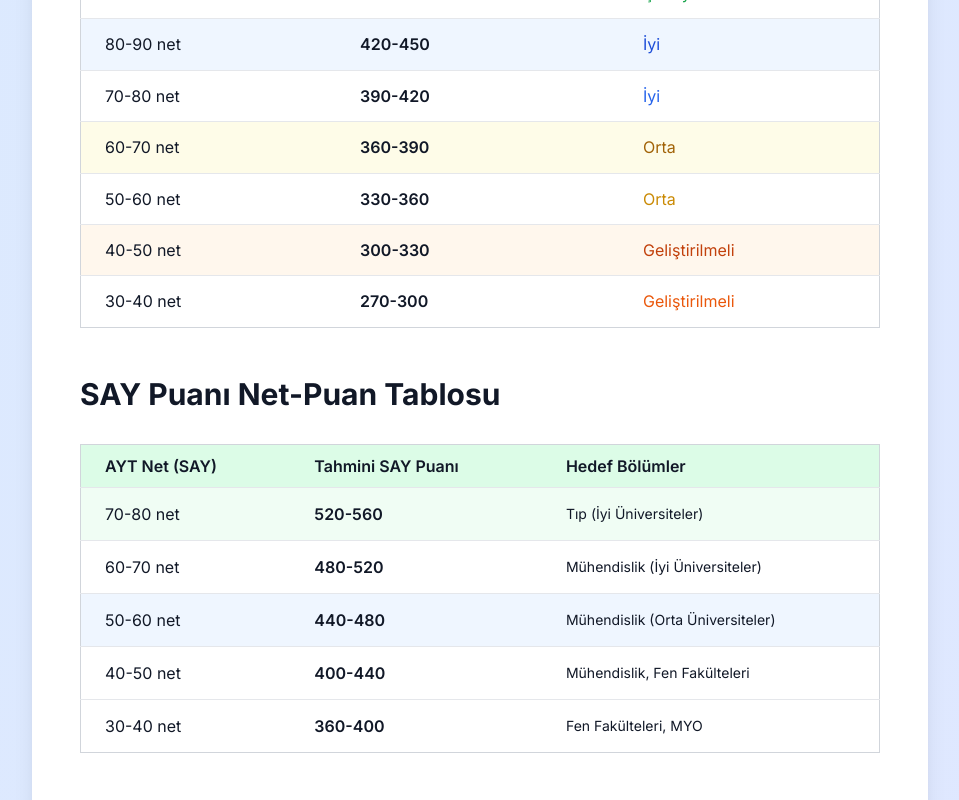
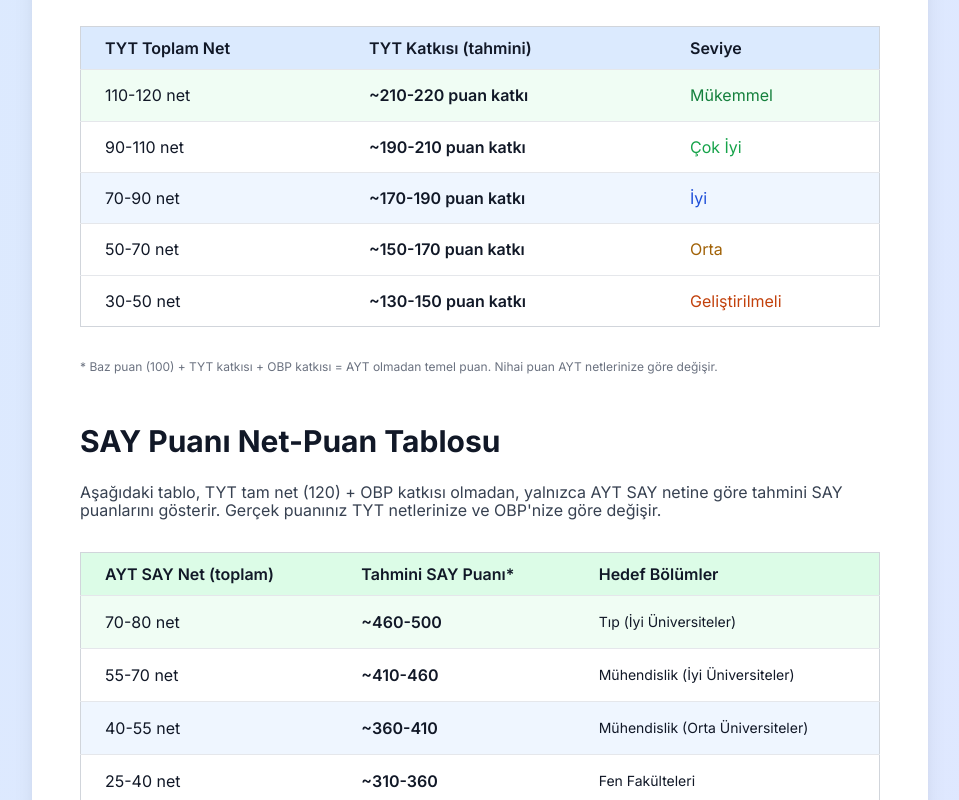
Before and after one commit to mert121212/yks-net-hesaplama, a Next.js app: page /blog/yks-kac-net-kac-puan in a window 1280 px wide. Shown: the part 840-1640 px from the top of the page, without its empty margins (160-1119 px from the left). Built offline with nearby package versions, Linux system fonts and the light colour scheme.

Commit message:
fix: content audit - fix factual errors across pages

```diff
--- a/src/app/blog/yks-kac-net-kac-puan/page.tsx
+++ b/src/app/blog/yks-kac-net-kac-puan/page.tsx
@@ -53,102 +53,103 @@ export default function YKSKacNetKacPuan() {
                             </p>
                         </div>
 
-                        <h2 className="text-3xl font-bold text-gray-900 mt-12 mb-6">TYT Net-Puan Tablosu</h2>
+                        <h2 className="text-3xl font-bold text-gray-900 mt-12 mb-6">TYT Net ve Puan İlişkisi</h2>
+
+                        <div className="bg-amber-50 border-l-4 border-amber-500 p-6 my-6 rounded-lg">
+                            <h3 className="font-bold text-amber-900 mb-2">⚠️ Önemli Bilgi</h3>
+                            <p className="text-gray-700">
+                                TYT tek başına bir yerleştirme puanı üretmez. SAY, EA, SÖZ ve DİL puanları
+                                TYT <strong>ve</strong> AYT netlerinin birlikte hesaplanmasıyla oluşur.
+                                Aşağıdaki tablo, TYT netinin nihai puana katkısını gösterir; gerçek puanınız
+                                AYT netlerinize de bağlıdır.
+                            </p>
+                        </div>
 
                         <div className="overflow-x-auto my-8">
                             <table className="min-w-full bg-white border border-gray-300 rounded-lg">
                                 <thead className="bg-blue-100">
                                     <tr>
-                                        <th className="px-6 py-3 text-left font-semibold border-b">TYT Net</th>
-                                        <th className="px-6 py-3 text-left font-semibold border-b">Tahmini Puan</th>
+                                        <th className="px-6 py-3 text-left font-semibold border-b">TYT Toplam Net</th>
+                                        <th className="px-6 py-3 text-left font-semibold border-b">TYT Katkısı (tahmini)</th>
                                         <th className="px-6 py-3 text-left font-semibold border-b">Seviye</th>
                                     </tr>
                                 </thead>
                                 <tbody>
                                     <tr className="border-b bg-green-50">
-                                        <td className="px-6 py-4">100-120 net</td>
-                                        <td className="px-6 py-4 font-semibold">480-500</td>
+                                        <td className="px-6 py-4">110-120 net</td>
+                                        <td className="px-6 py-4 font-semibold">~210-220 puan katkı</td>
                                         <td className="px-6 py-4 text-green-700">Mükemmel</td>
                                     </tr>
                                     <tr className="border-b">
-                                        <td className="px-6 py-4">90-100 net</td>
-                                        <td className="px-6 py-4 font-semibold">450-480</td>
+                                        <td className="px-6 py-4">90-110 net</td>
+                                        <td className="px-6 py-4 font-semibold">~190-210 puan katkı</td>
                                         <td className="px-6 py-4 text-green-600">Çok İyi</td>
                                     </tr>
                                     <tr className="border-b bg-blue-50">
-                                        <td className="px-6 py-4">80-90 net</td>
-                                        <td className="px-6 py-4 font-semibold">420-450</td>
+                                        <td className="px-6 py-4">70-90 net</td>
+                                        <td className="px-6 py-4 font-semibold">~170-190 puan katkı</td>
                                         <td className="px-6 py-4 text-blue-700">İyi</td>
                                     </tr>
                                     <tr className="border-b">
-                                        <td className="px-6 py-4">70-80 net</td>
-                                        <td className="px-6 py-4 font-semibold">390-420</td>
-                                        <td className="px-6 py-4 text-blue-600">İyi</td>
-                                    </tr>
-                                    <tr className="border-b bg-yellow-50">
-                                        <td className="px-6 py-4">60-70 net</td>
-                                        <td className="px-6 py-4 font-semibold">360-390</td>
+                                        <td className="px-6 py-4">50-70 net</td>
+                                        <td className="px-6 py-4 font-semibold">~150-170 puan katkı</td>
                                         <td className="px-6 py-4 text-yellow-700">Orta</td>
                                     </tr>
-                                    <tr className="border-b">
-                                        <td className="px-6 py-4">50-60 net</td>
-                                        <td className="px-6 py-4 font-semibold">330-360</td>
-                                        <td className="px-6 py-4 text-yellow-600">Orta</td>
-                                    </tr>
-                                    <tr className="border-b bg-orange-50">
-                                        <td className="px-6 py-4">40-50 net</td>
-                                        <td className="px-6 py-4 font-semibold">300-330</td>
+                                    <tr>
+                                        <td className="px-6 py-4">30-50 net</td>
+                                        <td className="px-6 py-4 font-semibold">~130-150 puan katkı</td>
                                         <td className="px-6 py-4 text-orange-700">Geliştirilmeli</td>
-                                    </tr>
-                                    <tr>
-                                        <td className="px-6 py-4">30-40 net</td>
-                                        <td className="px-6 py-4 font-semibold">270-300</td>
-                                        <td className="px-6 py-4 text-orange-600">Geliştirilmeli</td>
                                     </tr>
                                 </tbody>
                             </table>
                         </div>
+                        <p className="text-xs text-gray-500 mb-8">* Baz puan (100) + TYT katkısı + OBP katkısı = AYT olmadan temel puan. Nihai puan AYT netlerinize göre değişir.</p>
 
                         <h2 className="text-3xl font-bold text-gray-900 mt-12 mb-6">SAY Puanı Net-Puan Tablosu</h2>
+                        <p className="text-gray-700 mb-4">
+                            Aşağıdaki tablo, TYT tam net (120) + OBP katkısı olmadan, yalnızca AYT SAY netine göre
+                            tahmini SAY puanlarını gösterir. Gerçek puanınız TYT netlerinize ve OBP'nize göre değişir.
+                        </p>
 
                         <div className="overflow-x-auto my-8">
                             <table className="min-w-full bg-white border border-gray-300 rounded-lg">
                                 <thead className="bg-green-100">
                                     <tr>
-                                        <th className="px-6 py-3 text-left font-semibold border-b">AYT Net (SAY)</th>
-                                        <th className="px-6 py-3 text-left font-semibold border-b">Tahmini SAY Puanı</th>
+                                        <th className="px-6 py-3 text-left font-semibold border-b">AYT SAY Net (toplam)</th>
+                                        <th className="px-6 py-3 text-left font-semibold border-b">Tahmini SAY Puanı*</th>
                                         <th className="px-6 py-3 text-left font-semibold border-b">Hedef Bölümler</th>
                                     </tr>
                                 </thead>
                                 <tbody>
                                     <tr className="border-b bg-green-50">
                                         <td className="px-6 py-4">70-80 net</td>
-                                        <td className="px-6 py-4 font-semibold">520-560</td>
+                                        <td className="px-6 py-4 font-semibold">~460-500</td>
                                         <td className="px-6 py-4 text-sm">Tıp (İyi Üniversiteler)</td>
                                     </tr>
                                     <tr className="border-b">
-                                        <td className="px-6 py-4">60-70 net</td>
-                                        <td className="px-6 py-4 font-semibold">480-520</td>
+                                        <td className="px-6 py-4">55-70 net</td>
+                                        <td className="px-6 py-4 font-semibold">~410-460</td>
                                         <td className="px-6 py-4 text-sm">Mühendislik (İyi Üniversiteler)</td>
                                     </tr>
                                     <tr className="border-b bg-blue-50">
-                                        <td className="px-6 py-4">50-60 net</td>
-                                        <td className="px-6 py-4 font-semibold">440-480</td>
+                                        <td className="px-6 py-4">40-55 net</td>
+                                        <td className="px-6 py-4 font-semibold">~360-410</td>
                                         <td className="px-6 py-4 text-sm">Mühendislik (Orta Üniversiteler)</td>
                                     </tr>
                                     <tr className="border-b">
-                                        <td className="px-6 py-4">40-50 net</td>
-                                        <td className="px-6 py-4 font-semibold">400-440</td>
-                                        <td className="px-6 py-4 text-sm">Mühendislik, Fen Fakülteleri</td>
+                                        <td className="px-6 py-4">25-40 net</td>
+                                        <td className="px-6 py-4 font-semibold">~310-360</td>
+                                        <td className="px-6 py-4 text-sm">Fen Fakülteleri</td>
                                     </tr>
                                     <tr>
-                                        <td className="px-6 py-4">30-40 net</td>
-                                        <td className="px-6 py-4 font-semibold">360-400</td>
-                                        <td className="px-6 py-4 text-sm">Fen Fakülteleri, MYO</td>
+                                        <td className="px-6 py-4">10-25 net</td>
+                                        <td className="px-6 py-4 font-semibold">~260-310</td>
+                                        <td className="px-6 py-4 text-sm">MYO, Açık Öğretim</td>
                                     </tr>
                                 </tbody>
                             </table>
                         </div>
+                        <p className="text-xs text-gray-500 mb-8">* TYT ~100 net varsayımıyla tahmini değerlerdir. ÖSYM kesin katsayıları açıklamaz.</p>
 
                         <div className="bg-gradient-to-r from-blue-600 to-purple-600 rounded-2xl p-8 my-12 text-center text-white">
                             <h2 className="text-3xl font-bold mb-4">Kendi Puanınızı Hesaplayın!</h2>
--- a/src/app/sss/page.tsx
+++ b/src/app/sss/page.tsx
@@ -42,7 +42,7 @@ export default function SSS() {
                 },
                 {
                     q: 'OBP nedir ve nasıl hesaplanır?',
-                    a: 'OBP (Ortaöğretim Başarı Puanı), lise diploma notunuzun 5\'e bölünmesiyle bulunur ve 0-100 arası bir değerdir. YKS puanınıza 0.12 katsayısıyla eklenir. Örneğin 85 OBP: 85 × 0.12 = 10.2 puan katkı sağlar.'
+                    a: 'OBP (Ortaöğretim Başarı Puanı), lise diploma notunuzun YKS puanınıza katkısıdır. Diploma notunuz (0-100) önce 5 ile çarpılarak gerçek OBP\'ye (0-500) dönüştürülür, ardından 0.12 katsayısıyla çarpılır. Örneğin diploma notunuz 85 ise: 85 × 5 = 425 OBP, 425 × 0.12 = 51 puan katkı sağlar. Diploma notu 100 ise maksimum 60 puan katkı alırsınız.'
                 },
                 {
                     q: 'SAY, EA, SÖZ, DİL puanları nedir?',
```
Also changed, not shown: src/app/blog/ayt-puan-hesaplama/page.tsx (+21 -48 lines), src/app/yks-rehberi/page.tsx (+17 -16 lines), src/components/SEOContent.tsx (+4 -4 lines).
